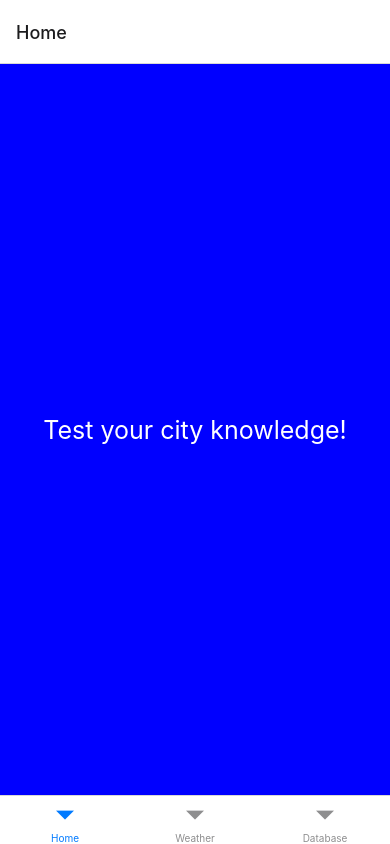
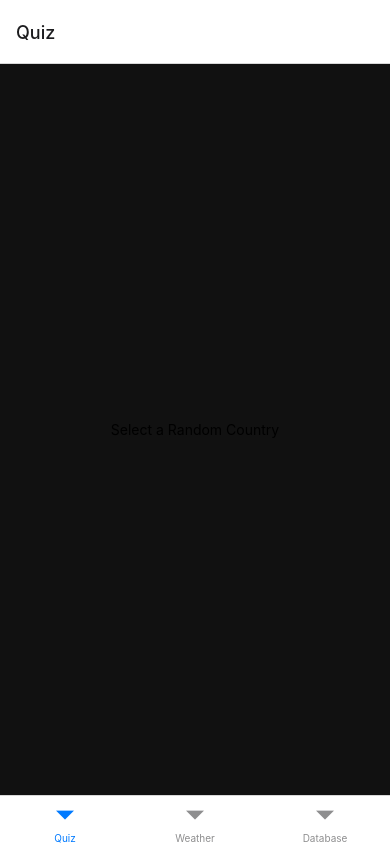
Before and after one commit to vishwakranti/DSD604_2_ReactNativeProject, a React Native app: screen /Quiz in a window 390 px wide. Built offline with nearby package versions, Linux system fonts and the light colour scheme.

Commit message:
added quiz screen

```diff
--- a/App.js
+++ b/App.js
@@ -2,7 +2,7 @@ import { StatusBar } from 'expo-status-bar';
 import { StyleSheet, Text, View,Button } from 'react-native';
 import { NavigationContainer } from '@react-navigation/native';
 import { createBottomTabNavigator } from '@react-navigation/bottom-tabs';
-
+import Quiz from "./src/components/quiz";
 const BottomTab = createBottomTabNavigator();
 
 function HomeScreen() {
@@ -31,7 +31,7 @@ export default function App() {
   return (
     <NavigationContainer>
       <BottomTab.Navigator>
-        <BottomTab.Screen name="Home" component={HomeScreen} />
+        <BottomTab.Screen name="Quiz" component={Quiz} />
         <BottomTab.Screen name="Weather" component={WeatherApi} />
         <BottomTab.Screen name="Database" component={WrongCityDatabase} />
       </BottomTab.Navigator>
--- a/src/components/quiz.js
+++ b/src/components/quiz.js
@@ -1,2 +1,131 @@
-import { useState, useEffect } from "react";
-import { cityData } from "../../assets/cities.js";
+import React, { useState, useEffect, useRef } from "react";
+import QuestionLabel from './questionLabel';
+import Footer from './footer';
+import Results from './results';
+import Select from './select';
+import { quizData } from '../../assets/cities';
+import {View, Text, StyleSheet, Pressable, Modal, Alert, FlatList} from "react-native"
+const Quiz = () => {
+    const [quizDataSet, setQuizDataSet] = useState({
+      Hint: "",
+      Place_name: "",
+      Meaning: ""
+    });
+
+    const [selectValue, setSelectValue] = useState();
+    const [correctGuess, setCorrectGuess] = useState([]);
+    const [incorrectGuess, setIncorrectGuess] = useState([]);
+    const [questionLabel, setQuestionLabel] = useState();
+    let UserGuess;
+
+    const handleGameStart = () => {
+      LoadSelectListData();
+      let randomNum = Math.floor(Math.random() * (quizData.length - 0 + 1)) + 0;
+      let randomQuizData = quizData[randomNum];
+      setQuizDataSet({ Place_name: randomQuizData.Place_name, Hint: randomQuizData.Hint, Meaning: randomQuizData.Meaning });
+      setQuestionLabel({ Place_name: quizData[randomNum].Place_name, Hint: quizData[randomNum].Hint });
+    }
+    const handleSelectValueChange = (event) => {
+      console.log('select value changed to: ', event.target.value);
+      UserGuess = event.target.value;
+
+      let result = IsUserGuessCorrect({ guess: event.target.value, data: quizDataSet.Meaning });
+      //console.log('User guess is ', result);
+      if(result)
+      {
+        QuizAlert({text: "Right Answer!", icon: "success", btnText: "Play again!"});
+        setCorrectGuess((correctGuess) => [
+          ...correctGuess,
+          '"' + quizDataSet.Place_name + '" means "' + event.target.value + '"'
+        ]);
+      }
+      else{
+        QuizAlert({text: "Wrong Answer. Try again!", icon: "error", btnText:"Try again!"});
+        setIncorrectGuess((incorrectGuess) => [
+          ...incorrectGuess,
+          '"' + quizDataSet.Place_name + '" does not mean "' + event.target.value + '"'
+        ]);
+      }
+    };
+
+    const LoadSelectListData = () => {
+      const selectList = quizData.map((item) => ({ value: item.Meaning, label: item.Meaning }));
+      const selectListSorted = [...selectList].sort((a, b) => (a.value > b.value ? 1 : -1));
+      setSelectValue(selectListSorted);
+
+    };
+
+    const IsUserGuessCorrect = ({ guess, data }) => {
+      console.log('Correct Answer: ', data);
+      if (guess != null && guess === data) { return true; }
+      else { return false; }
+    };
+
+    const QuizAlert = ({text, icon, btnText}) => {
+       Swal({
+        title: "Quiz Result",
+        text: text,
+        icon: icon,
+        button: btnText,
+      });
+    }
+
+    useEffect(() => {
+      //GetSelectListData();
+    }, []);
+
+    return (
+    //   <div className="container-fluid">
+    //     <div className="row pt-5">
+    //       <div className="col-sm-6"></div>
+    //       <div className="col-sm-6"> <QuestionLabel props={questionLabel} /></div>
+    //     </div>
+    //     <div className="row">
+    //       <div className="col-sm-6">
+    //         <button className="btn btn-default btnSubmit" onClick={handleGameStart}>
+    //           Click here to choose a random place
+    //         </button>
+    //       </div>
+    //       <div className="col-sm-6 pt-5">
+    //         <Select placeHolder={"No Options"} value={selectValue} options={selectValue}
+    //           onChange={handleSelectValueChange} />
+    //       </div>
+    //     </div>
+    //     <Results correctGuess={correctGuess} incorrectGuess={incorrectGuess}/>
+    //     <Footer props={quizDataSet} />
+    //   </div>
+
+    <View style={quizStyles.container}>
+        <View style={quizStyles.questionLabel}>
+            <Pressable onPress={handleGameStart} style={quizStyles.questionBtn}>
+                <Text>Select a Random Country</Text>
+            </Pressable>
+        </View>
+    </View>
+
+    );
+  };
+
+
+  const quizStyles = StyleSheet.create({
+    container:{
+        backgroundColor: "#111111",
+        flex : 1,
+        justifContent: "center",
+        alignItems: "center"
+    },
+    questionLabel:{
+        alignItems: "center",
+        flex: 5,
+        justifyContent: "center"
+    },
+    questionBtn:{
+        alignItems: "center",
+        flex: 1,
+        justifyContent: "center",
+        borderRadius: 8,
+        width: 275,
+        padding: 10,
+    }
+  });
+  export default Quiz;
--- /dev/null
+++ b/src/components/select.js
@@ -0,0 +1,26 @@
+import React from "react";
+
+const Select = ({placeHolder, value, options, onChange}) => {
+
+    if (Array.isArray(options) && options.length > 0) {
+        return (
+            <div className="">
+                <select onChange={onChange} className="form-select form-select-md mr-3">
+                    {options.map((item) => (
+                        <option value={item.value} className="select-item"> {item.label}</option>
+                    ))}
+                </select>
+            </div>
+        );
+    }
+    else {
+        return (<div className="">
+            <select className="form-select form-select-md mr-3">
+                <option className="select-item" >{placeHolder}</option>
+            </select>
+        </div>);
+    }
+
+};
+
+export default Select;
```
